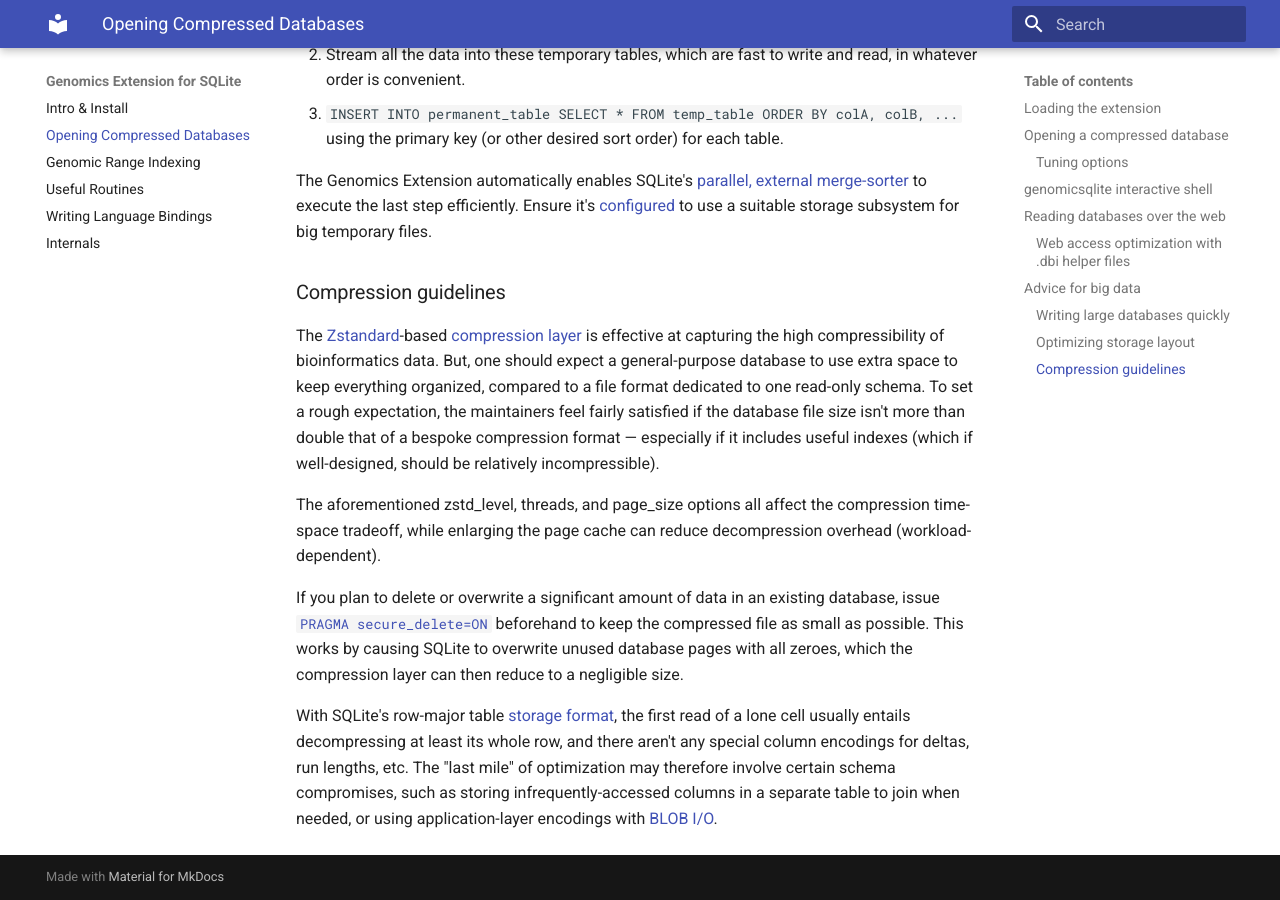
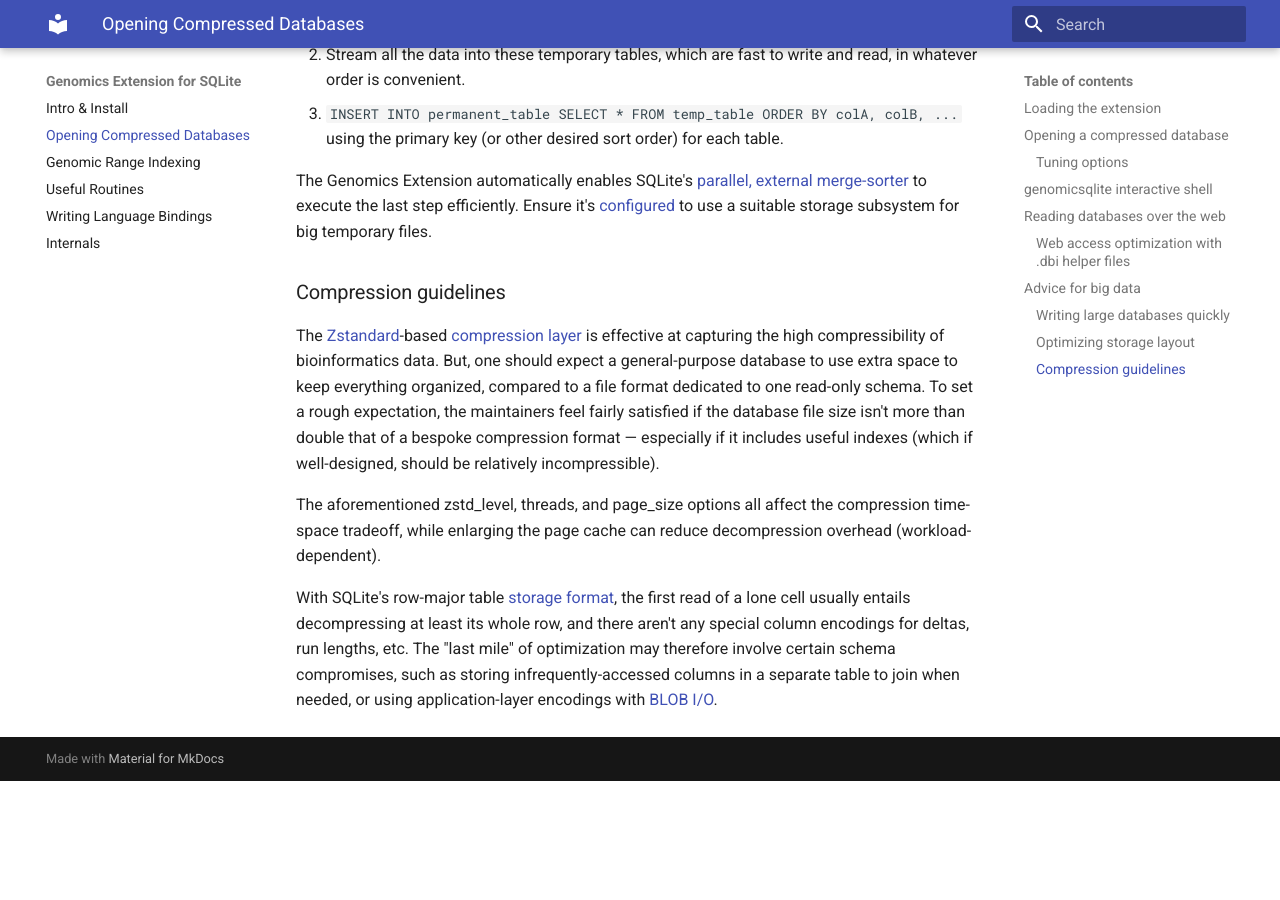
Before and after one commit to mlin/GenomicSQLite, an MkDocs documentation site: the page built from docs/guide_db.md, in a window 1280 px wide and 900 px high, scrolled down 4794 px. Built offline with MkDocs 1.6.1 and Material for MkDocs 9.7.7, drawn with Linux system fonts in a browser that asks for light colours; after the commit the page ends 5575 px from its top, so only the background shows below that.

Commit message:
set pragma secure_delete by default

```diff
--- a/docs/guide_db.md
+++ b/docs/guide_db.md
@@ -249,6 +249,4 @@ The [Zstandard](https://facebook.github.io/zstd/)-based [compression layer](http
 
 The aforementioned zstd_level, threads, and page_size options all affect the compression time-space tradeoff, while enlarging the page cache can reduce decompression overhead (workload-dependent).
 
-If you plan to delete or overwrite a significant amount of data in an existing database, issue [`PRAGMA secure_delete=ON`](https://www.sqlite.org/pragma.html#pragma_secure_delete) beforehand to keep the compressed file as small as possible. This works by causing SQLite to overwrite unused database pages with all zeroes, which the compression layer can then reduce to a negligible size.
-
 With SQLite's row-major table [storage format](https://www.sqlite.org/fileformat.html), the first read of a lone cell usually entails decompressing at least its whole row, and there aren't any special column encodings for deltas, run lengths, etc. The "last mile" of optimization may therefore involve certain schema compromises, such as storing infrequently-accessed columns in a separate table to join when needed, or using application-layer encodings with [BLOB I/O](https://www.sqlite.org/c3ref/blob_open.html).
```
Also changed, not shown: 1 other file.
